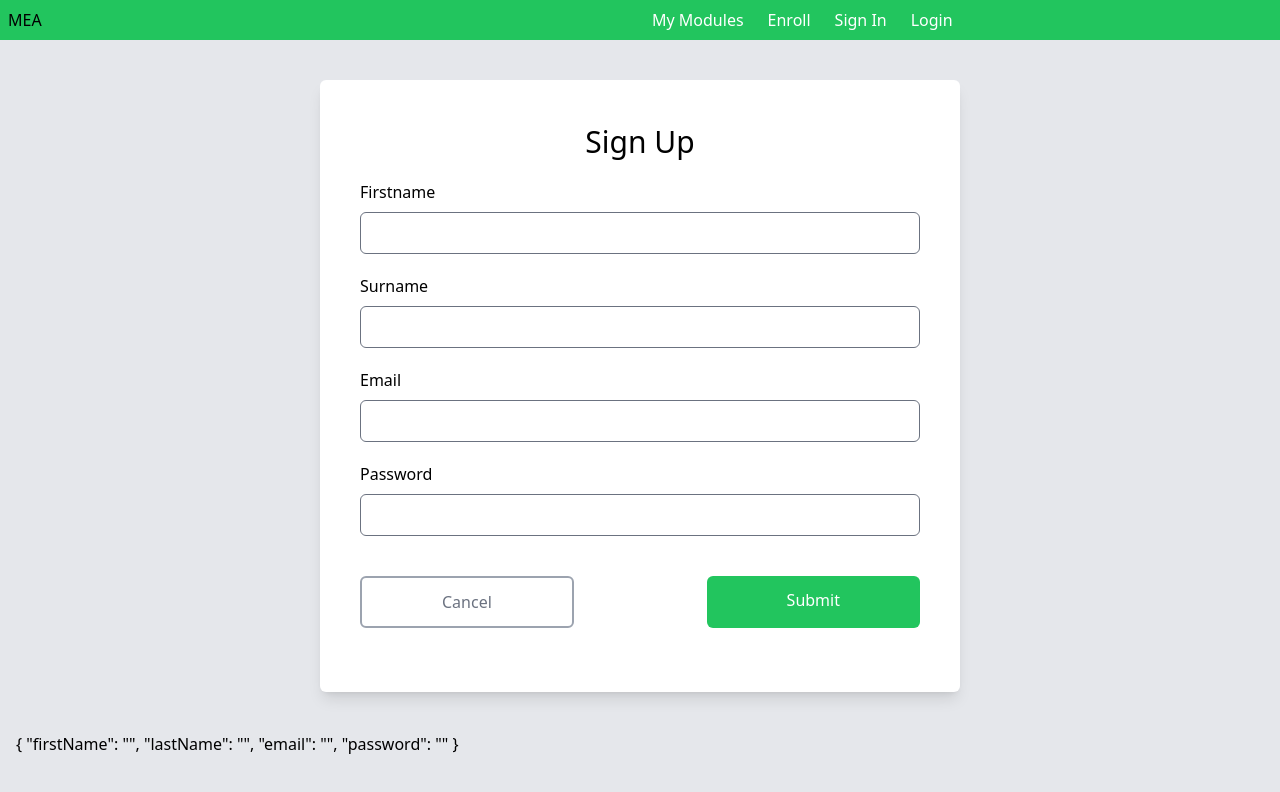
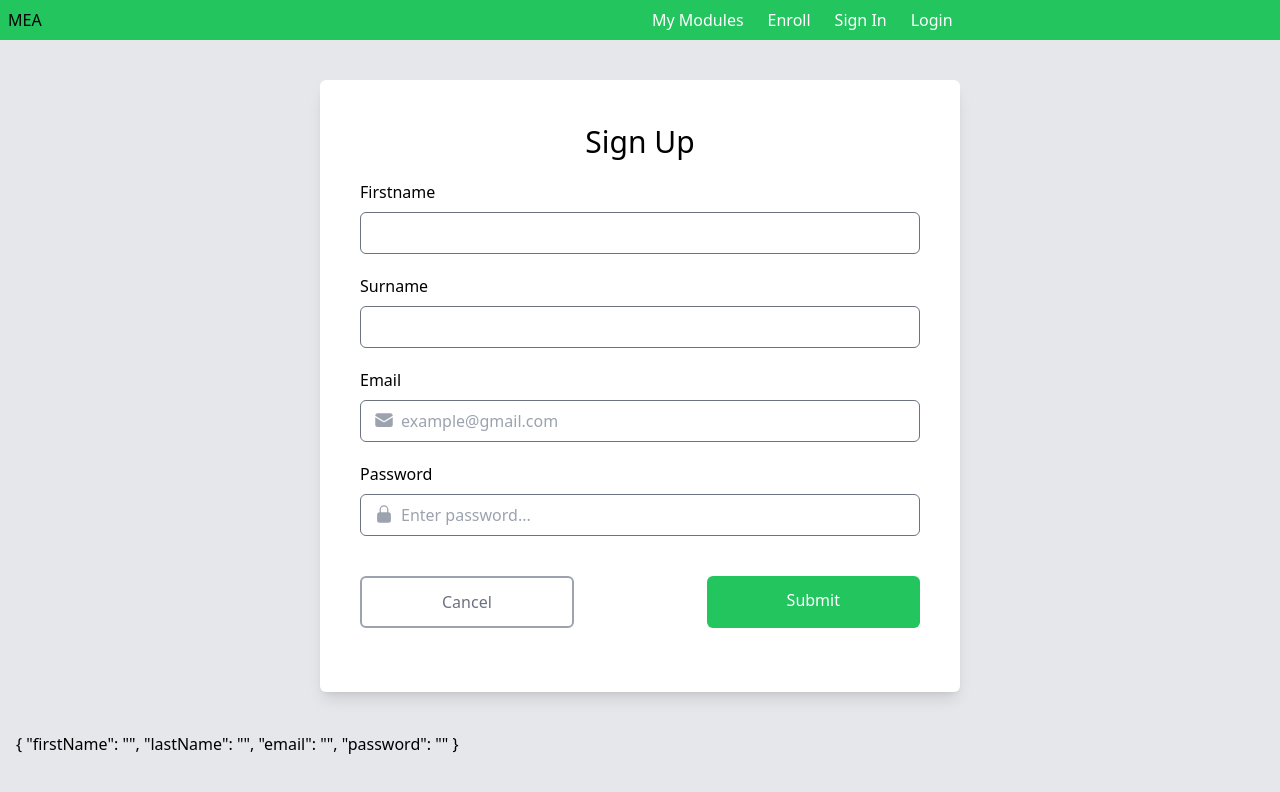
Before and after one commit to sonwabileIT/mea, an Angular app: page /signup in a window 1280 px wide. Shown: the top 792 px of the page. Built offline with nearby package versions, Linux system fonts and the light colour scheme.

Commit message:
feat: add icons to input fields

```diff
--- a/src/app/auth/signup/signup.component.html
+++ b/src/app/auth/signup/signup.component.html
@@ -14,11 +14,26 @@
             </div>
             <div class="my-5">
                 <label class="block mb-2 font-normal">Email</label>
-                <input type="email" formControlName="email" class="block w-full p-2 border border-gray-500 rounded-md focus:outline-green-500">
+                <div class="relative">
+                    <div class="absolute flex inset-y-5 items-center ps-3.5">
+                        <svg class="w-5 h-5 text-gray-400" data-slot="icon" fill="currentColor" viewBox="0 0 24 24" xmlns="http://www.w3.org/2000/svg" aria-hidden="true">
+                            <path d="M1.5 8.67v8.58a3 3 0 0 0 3 3h15a3 3 0 0 0 3-3V8.67l-8.928 5.493a3 3 0 0 1-3.144 0L1.5 8.67Z"></path>
+                            <path d="M22.5 6.908V6.75a3 3 0 0 0-3-3h-15a3 3 0 0 0-3 3v.158l9.714 5.978a1.5 1.5 0 0 0 1.572 0L22.5 6.908Z"></path>
+                        </svg>
+                    </div>
+                </div>
+                <input type="email" formControlName="email" placeholder="example@gmail.com" class="block w-full p-2 ps-10 border border-gray-500 rounded-md focus:outline-green-500">
             </div>
             <div class="my-5">
                 <label class="block mb-2 font-normal">Password</label>
-                <input type="password" formControlName="password" class="block w-full p-2 border border-gray-500 rounded-md focus:outline-green-500">
+                <div class="relative">
+                    <div class="absolute flex inset-y-5 items-center ps-3.5">
+                        <svg class="w-5 h-5 text-gray-400" data-slot="icon" fill="currentColor" viewBox="0 0 24 24" xmlns="http://www.w3.org/2000/svg" aria-hidden="true">
+                            <path clip-rule="evenodd" fill-rule="evenodd" d="M12 1.5a5.25 5.25 0 0 0-5.25 5.25v3a3 3 0 0 0-3 3v6.75a3 3 0 0 0 3 3h10.5a3 3 0 0 0 3-3v-6.75a3 3 0 0 0-3-3v-3c0-2.9-2.35-5.25-5.25-5.25Zm3.75 8.25v-3a3.75 3.75 0 1 0-7.5 0v3h7.5Z"></path>
+                          </svg>
+                    </div>
+                </div>
+                <input type="password" formControlName="password" placeholder="Enter password..." class="block w-full p-2 ps-10 border border-gray-500 rounded-md focus:outline-green-500">
             </div>
         </div>
         <div class="flex flex-row-reverse my-10 justify-between">
```
